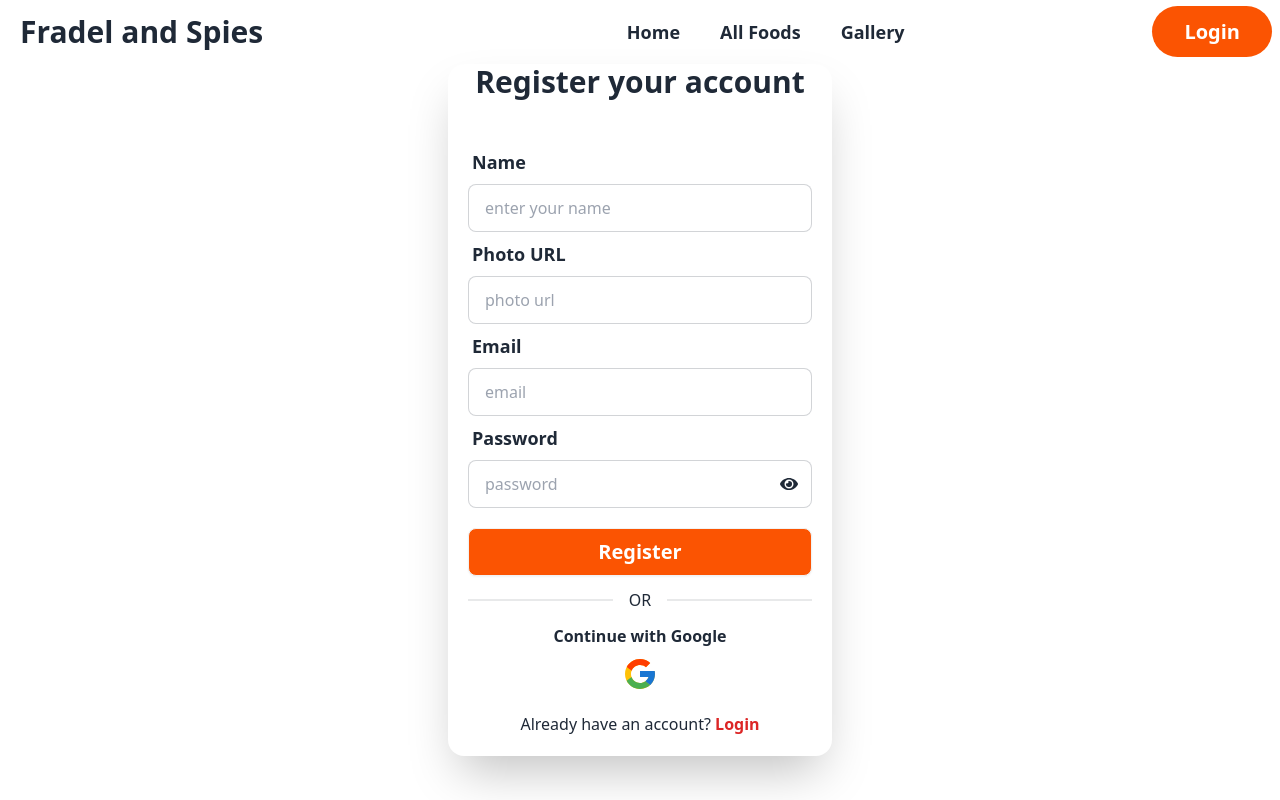
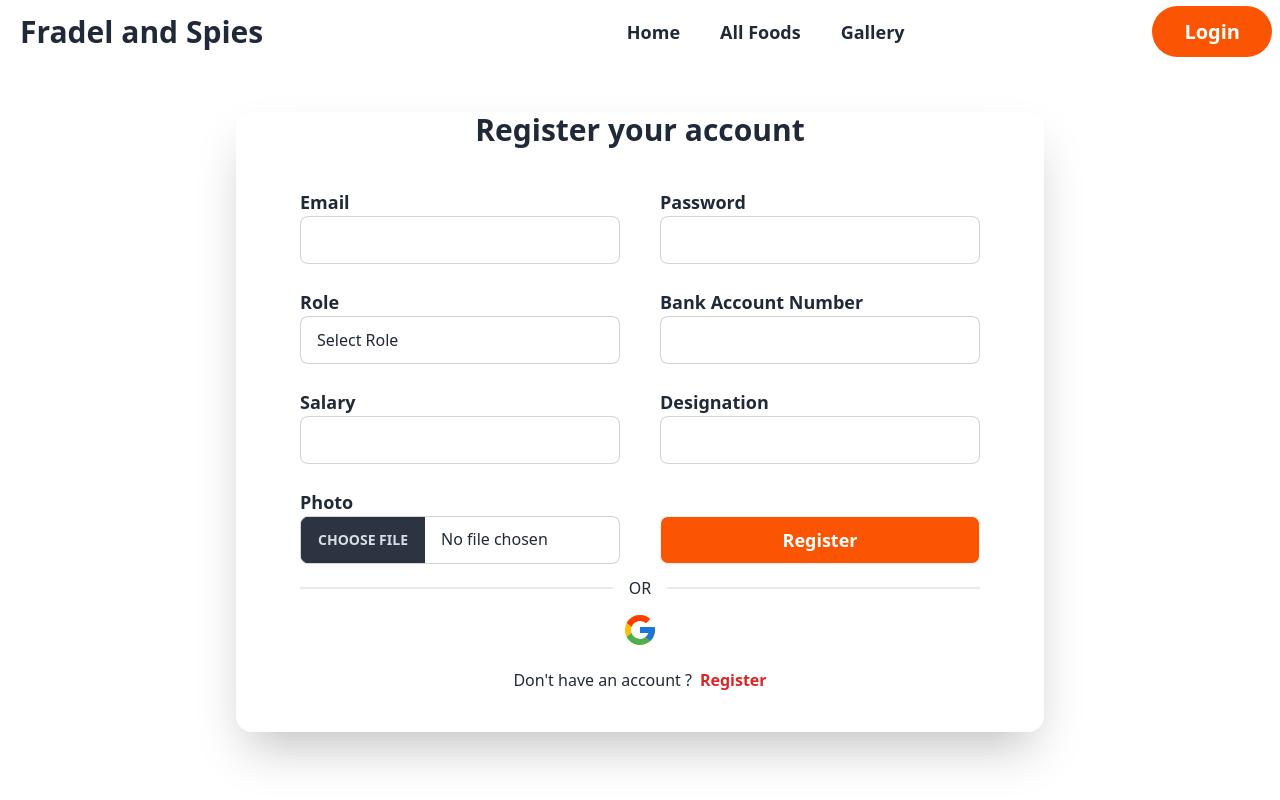
Before and after one commit to reyad9009/Wardiere-Inc, a React (Vite) app: page /register in a window 1280 px wide. Built offline with nearby package versions, Linux system fonts and the light colour scheme; no server answers.

Commit message:
add register page

```diff
--- a/package.json
+++ b/package.json
@@ -17,6 +17,7 @@
     "react": "^18.3.1",
     "react-dom": "^18.3.1",
     "react-helmet-async": "^2.0.5",
+    "react-hook-form": "^7.54.2",
     "react-icons": "^5.4.0",
     "react-router-dom": "^7.1.2",
     "sort-by": "^1.2.0"
--- a/src/pages/Auth/UserAuth/Login.jsx
+++ b/src/pages/Auth/UserAuth/Login.jsx
@@ -15,7 +15,7 @@ const Login = () => {
         <h2 className="text-3xl font-extrabold text-center mb-10">
           Login your account
         </h2>
-        <form className="px-10">
+        <form className="px-10 ">
           <div className="form-control">
             <label className="label">
               <span className="label-text text-lg font-semibold">Email</span>
@@ -24,7 +24,7 @@ const Login = () => {
               type="email"
               name="email"
               placeholder="email"
-              className="input input-bordered"
+               className="input input-bordered focus:outline-[#ffffff] focus:border-[#fb5402]"
               required
             />
           </div>
@@ -36,7 +36,7 @@ const Login = () => {
               type={showPassword ? "text" : "password"}
               name="password"
               placeholder="password"
-              className="input input-bordered"
+               className="input input-bordered focus:outline-[#ffffff] focus:border-[#fb5402]"
               required
             />
             <button
--- a/src/pages/Auth/UserAuth/Register.jsx
+++ b/src/pages/Auth/UserAuth/Register.jsx
@@ -1,108 +1,246 @@
+// Import necessary libraries
 import React, { useState } from "react";
+import {
+  getAuth,
+  createUserWithEmailAndPassword,
+  signInWithPopup,
+  GoogleAuthProvider,
+} from "firebase/auth";
+import { useForm } from "react-hook-form";
+import axios from "axios";
+import { FcGoogle } from "react-icons/fc";
 import { Link } from "react-router-dom";
-import GoogleLogin from "./GoogleLogin";
-import { Helmet } from "react-helmet-async";
-import { FaEye, FaEyeSlash } from "react-icons/fa";
 
-const Register = () => {
-  const [showPassword, setShowPassword] = useState(false);
+const RegistrationForm = () => {
+  const auth = getAuth();
+  const provider = new GoogleAuthProvider();
+  const [photoURL, setPhotoURL] = useState("");
+
+  const {
+    register,
+    handleSubmit,
+    watch,
+    formState: { errors },
+  } = useForm();
+
+  const password = watch("password");
+
+  // Handle image upload
+  const handleImageUpload = async (event) => {
+    const file = event.target.files[0];
+    const formData = new FormData();
+    formData.append("image", file);
+
+    try {
+      const response = await axios.post(
+        "https://api.imgbb.com/1/upload",
+        formData,
+        {
+          params: { key: "YOUR_IMGBB_API_KEY" },
+        }
+      );
+      setPhotoURL(response.data.data.display_url);
+    } catch (error) {
+      console.error("Image upload failed:", error);
+    }
+  };
+
+  const onSubmit = async (data) => {
+    try {
+      // Create user in Firebase Auth
+      const userCredential = await createUserWithEmailAndPassword(
+        auth,
+        data.email,
+        data.password
+      );
+      const user = userCredential.user;
+
+      // Save user data in the database
+      await axios.post("/api/users", {
+        email: data.email,
+        role: data.role,
+        bankAccountNo: data.bankAccountNo,
+        salary: data.salary,
+        designation: data.designation,
+        photo: photoURL,
+      });
+
+      alert("Registration successful!");
+    } catch (error) {
+      console.error("Registration failed:", error);
+      alert(error.message);
+    }
+  };
+
+  // Social login
+  const handleGoogleLogin = async () => {
+    try {
+      const result = await signInWithPopup(auth, provider);
+      const user = result.user;
+
+      // Save social login user in the database
+      await axios.post("/api/users", {
+        email: user.email,
+        role: "Employee",
+        bankAccountNo: "N/A",
+        salary: "N/A",
+        designation: "N/A",
+        photo: user.photoURL,
+      });
+
+      alert("Google login successful!");
+    } catch (error) {
+      console.error("Google login failed:", error);
+      alert(error.message);
+    }
+  };
+
   return (
-    <div className="min-h-scree flex justify-center">
-      <Helmet>
-        <title>Career Kindle | Register </title>
-      </Helmet>
-      <div className="card bg-base-100 w-full max-w-sm shrink-0 shadow-2xl">
-        <h2 className="text-3xl mb-10 font-extrabold text-center ">
+    <div className="flex justify-center mt-12">
+      <div className="card bg-base-100 shrink-0 shadow-2xl px-16">
+        <h2 className="text-3xl font-extrabold text-center mb-10">
           Register your account
         </h2>
-        <form className=" px-5">
+        <form
+          onSubmit={handleSubmit(onSubmit)}
+          className="grid grid-cols-1 md:grid-cols-2 lg:grid-cols-2 gap-y-6 gap-x-10 items-end w-full"
+        >
           <div className="form-control">
-            <label className="label">
-              <span className="label-text font-bold text-lg">Name</span>
+            <label className="label-text text-lg font-semibold">Email</label>
+            <input
+              type="email"
+              {...register("email", {
+                required: "Email is required",
+                pattern: {
+                  value: /^[^\s@]+@[^\s@]+\.[^\s@]+$/,
+                  message: "Invalid email",
+                },
+              })}
+              className="input input-bordered focus:outline-[#ffffff] focus:border-[#fb5402]"
+            />
+            {errors.email && (
+              <p className="text-red-500 text-sm">{errors.email.message}</p>
+            )}
+          </div>
+
+          <div className="form-control">
+            <label className="label-text text-lg font-semibold">Password</label>
+            <input
+              type="password"
+              {...register("password", {
+                required: "Password is required",
+                minLength: {
+                  value: 6,
+                  message: "Password must be at least 6 characters",
+                },
+                pattern: {
+                  value: /(?=.*[A-Z])(?=.*[!@#$%^&*(),.?":{}|<>])/,
+                  message:
+                    "Password must contain a capital letter and a special character",
+                },
+              })}
+              className="input input-bordered focus:outline-[#ffffff] focus:border-[#fb5402]"
+            />
+            {errors.password && (
+              <p className="text-red-500 text-sm">{errors.password.message}</p>
+            )}
+          </div>
+
+          <div className="form-control">
+            <label className="label-text text-lg font-semibold">Role</label>
+            <select
+              {...register("role", { required: "Role is required" })}
+              className="input input-bordered focus:outline-[#ffffff] focus:border-[#fb5402]"
+            >
+              <option value="">Select Role</option>
+              <option value="Employee">Employee</option>
+              <option value="HR">HR</option>
+            </select>
+            {errors.role && (
+              <p className="text-red-500 text-sm">{errors.role.message}</p>
+            )}
+          </div>
+
+          <div className="form-control">
+            <label className="label-text text-lg font-semibold">
+              Bank Account Number
             </label>
             <input
               type="text"
-              name="name"
-              placeholder="enter your name"
-              className="input input-bordered"
-              required
+              {...register("bankAccountNo", {
+                required: "Bank account number is required",
+              })}
+              className="input input-bordered focus:outline-[#ffffff] focus:border-[#fb5402]"
             />
+            {errors.bankAccountNo && (
+              <p className="text-red-500 text-sm">
+                {errors.bankAccountNo.message}
+              </p>
+            )}
           </div>
 
-          {/* {error.name && (
-            <label className="label text-red-600">{error.name}</label>
-          )} */}
+          <div className="form-control">
+            <label className="label-text text-lg font-semibold">Salary</label>
+            <input
+              type="number"
+              {...register("salary", { required: "Salary is required" })}
+              className="input input-bordered focus:outline-[#ffffff] focus:border-[#fb5402]"
+            />
+            {errors.salary && (
+              <p className="text-red-500 text-sm">{errors.salary.message}</p>
+            )}
+          </div>
 
           <div className="form-control">
-            <label className="label">
-              <span className="label-text font-bold text-lg">Photo URL</span>
+            <label className="label-text text-lg font-semibold">
+              Designation
             </label>
             <input
               type="text"
-              name="photo"
-              placeholder="photo url"
-              className="input input-bordered"
-              required
+              {...register("designation", {
+                required: "Designation is required",
+              })}
+              className="input input-bordered focus:outline-[#ffffff] focus:border-[#fb5402]"
+            />
+            {errors.designation && (
+              <p className="text-red-500 text-sm">
+                {errors.designation.message}
+              </p>
+            )}
+          </div>
+
+          <div className="form-control">
+            <label className="label-text text-lg font-semibold">Photo</label>
+            <input
+              type="file"
+              accept="image/*"
+              className="file-input file-input-bordered w-full max-w-xs focus:outline-[#ffffff] focus:border-[#fb5402]"
+              onChange={handleImageUpload}
             />
           </div>
 
           <div className="form-control">
-            <label className="label">
-              <span className="label-text font-bold text-lg">Email</span>
-            </label>
-            <input
-              type="email"
-              name="email"
-              placeholder="email"
-              className="input input-bordered"
-              required
-            />
-          </div>
-
-          <div className="form-control">
-            <label className="label">
-              <span className="label-text font-bold text-lg">Password</span>
-            </label>
-
-            <input
-              type={showPassword ? "text" : "password"}
-              name="password"
-              placeholder="password"
-              className="input  input-bordered relative"
-              required
-            />
             <button
-              type="button"
-              onClick={() => setShowPassword(!showPassword)}
-              className=" absolute ml-[19rem] mt-[3.2rem] p-2 bg-white"
+              type="submit"
+              className="btn bg-primaryColor text-white font-bold text-lg"
             >
-              {showPassword ? (
-                <FaEyeSlash className="text-lg"></FaEyeSlash>
-              ) : (
-                <FaEye className="text-lg"></FaEye>
-              )}
+              Register
             </button>
           </div>
-
-          <div className="flex w-full flex-col mt-5">
-            <div className="card bg-base-300 rounded-box grid place-items-center">
-              <button className="btn w-full bg-primaryColor text-white font-bold text-xl">
-                Register
-              </button>
-            </div>
-            <div className="divider">OR</div>
-          </div>
         </form>
-
-        <div className="card rounded-box flex flex-col items-center justify-center gap-2">
-          <span className="font-semibold">Continue with Google</span>
-          <GoogleLogin></GoogleLogin>
+        <div className="divider">OR</div>
+        <div className="card rounded-box flex items-center justify-center gap-2">
+          <button
+            onClick={handleGoogleLogin}
+            className="flex justify-center items-center"
+          >
+            <FcGoogle className="text-4xl" />
+          </button>
         </div>
-
-        <p className="text-center pb-5 pt-5">
-          Already have an account?{" "}
-          <Link className="text-red-600 font-bold" to="/login">
-            Login
+        <p className="text-center mb-10 mt-5">
+          Don't have an account ?
+          <Link className="text-red-600 font-bold ml-2" to="/login">
+            Register
           </Link>
         </p>
       </div>
@@ -110,4 +248,4 @@ const Register = () => {
   );
 };
 
-export default Register;
+export default RegistrationForm;
```
Also changed, not shown: 1 other file (tests, documents, lock files or other folders).
